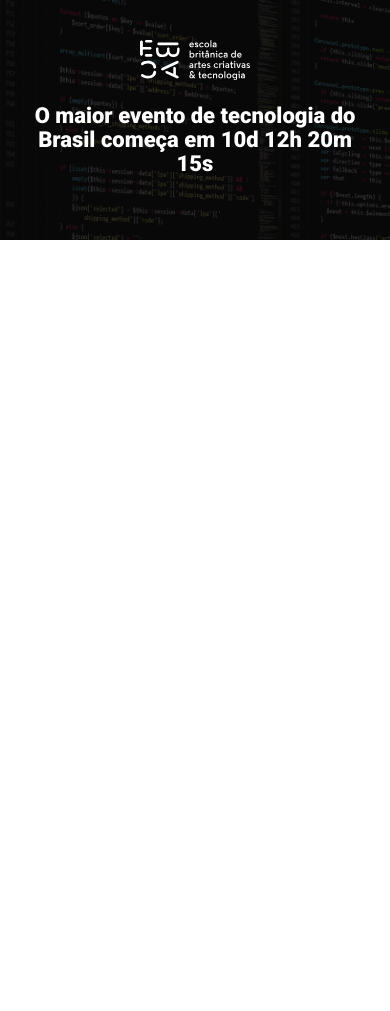
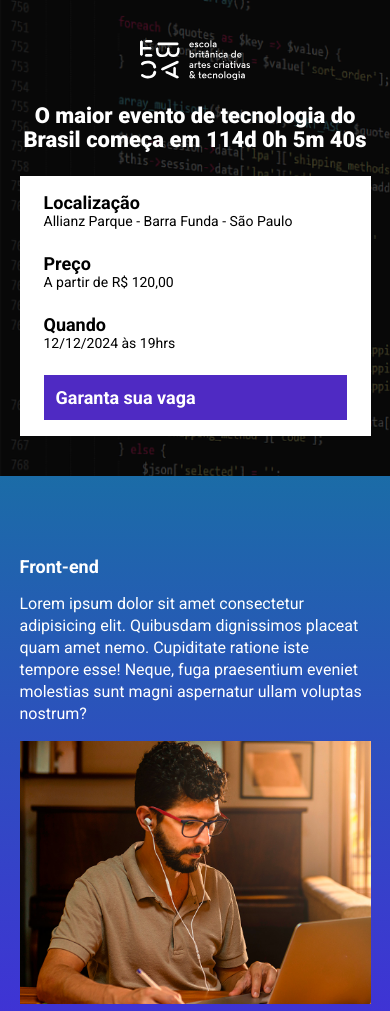
Before and after one commit to LSH2k/ebac-tech-talks, a website built with Parcel: page src/index.html in a window 390 px wide. Shown: the top 1011 px of the page. Before the commit the page ends 844 px from the top, so only its background shows below. Built offline with nearby package versions, Linux system fonts and the light colour scheme.

Commit message:
criando contagem regressiva

```diff
--- a/package.json
+++ b/package.json
@@ -2,9 +2,9 @@
   "name": "ebac-tech-talks",
   "version": "1.0.0",
   "description": "",
-  "main": "index.js",
   "scripts": {
     "dev": "parcel src/index.html src/styles/main.scss src/scripts/main.js",
+    "build": "parcel build src/index.html",
     "test": "echo \"Error: no test specified\" && exit 1"
   },
   "keywords": [],
--- a/src/index.html
+++ b/src/index.html
@@ -8,17 +8,74 @@
     <link rel="preconnect" href="https://fonts.gstatic.com" crossorigin>
     <link href="https://fonts.googleapis.com/css2?family=Roboto:wght@400;700;900&display=swap" rel="stylesheet">
     <link rel="stylesheet" href="styles/main.scss">
+    <link rel="stylesheet" href="https://unpkg.com/aos@next/dist/aos.css" />
 </head>
 <body>
     <header class="hero">
         <div class="container">
             <img class="hero__logo" src="images/ebac_logo.svg" alt="EBAC">
             <p class="hero__text">
-                O maior evento de tecnologia do Brasil começa em 10d 12h 20m 15s
+                O maior evento de tecnologia do Brasil começa em <span id="contador"></span>
             </p>
+            <div class="infos-bar">
+                <ul class="infos-bar__infos">
+                    <li class="infos-bar__infos__item">
+                        <b>Localização</b>
+                        Allianz Parque - Barra Funda - São Paulo
+                    </li>
+                    <li class="infos-bar__infos__item">
+                        <b>Preço</b>
+                        A partir de R$ 120,00
+                    </li>
+                    <li class="infos-bar__infos__item">
+                        <b>Quando</b>
+                        12/12/2024 às 19hrs
+                    </li>
+                </ul>
+                <a href="#" class="button button--primary">
+                    Garanta sua vaga
+                </a>
+            </div>
         </div>
     </header>
+    <section class="event event--frontend">
+        <div class="container" data-aos="fade-right">
+            <div class="event__details">
+                <h2 class="event__details__title">Front-end</h2>
+                <p class="event__details__description">Lorem ipsum dolor sit amet consectetur adipisicing elit. Quibusdam dignissimos placeat quam amet nemo. Cupiditate ratione iste tempore esse! Neque, fuga praesentium eveniet molestias sunt magni aspernatur ullam voluptas nostrum?</p>
+            </div>
+            <img class="event__image" src="images/frontend.png" alt="Front-end">
+        </div>
+    </section>
+    <section class="event event--ux-ui event--image-left">
+        <div class="container" data-aos="fade-left">
+            <div class="event__details">
+                <h2 class="event__details__title">UX e UI</h2>
+                <p class="event__details__description">Lorem ipsum dolor sit amet consectetur adipisicing elit. Quibusdam dignissimos placeat quam amet nemo. Cupiditate ratione iste tempore esse! Neque, fuga praesentium eveniet molestias sunt magni aspernatur ullam voluptas nostrum?</p>
+            </div>
+            <img class="event__image" src="images/ui-ux.png" alt="UX e UI">
+        </div>
+    </section>
+    <section class="event event--data-science">
+        <div class="container" data-aos="fade-right">
+            <div class="event__details">
+                <h2 class="event__details__title">Data Science</h2>
+                <p class="event__details__description">Lorem ipsum dolor sit amet consectetur adipisicing elit. Quibusdam dignissimos placeat quam amet nemo. Cupiditate ratione iste tempore esse! Neque, fuga praesentium eveniet molestias sunt magni aspernatur ullam voluptas nostrum?</p>
+            </div>
+            <img class="event__image" src="images/data.png" alt="Data Science">
+        </div>
+    </section>
+    <section class="event event--backend event--image-left">
+        <div class="container" data-aos="fade-left">
+            <div class="event__details">
+                <h2 class="event__details__title">Back-end</h2>
+                <p class="event__details__description">Lorem ipsum dolor sit amet consectetur adipisicing elit. Quibusdam dignissimos placeat quam amet nemo. Cupiditate ratione iste tempore esse! Neque, fuga praesentium eveniet molestias sunt magni aspernatur ullam voluptas nostrum?</p>
+            </div>
+            <img class="event__image" src="images/backend.png" alt="Back-end">
+        </div>
+    </section>
 
+    <script src="https://unpkg.com/aos@next/dist/aos.js"></script>
     <script src="scripts/main.js"></script>
 </body>
 </html>
--- a/src/scripts/main.js
+++ b/src/scripts/main.js
@@ -0,0 +1,27 @@
+AOS.init()
+
+const dataEvento = new Date("Dec 12, 2024 19:00:00")
+const timeStampEvento = dataEvento.getTime()
+
+const contagemHoras = setInterval(function() {
+    const agora = new Date()
+    const timeStampAtual = agora.getTime()
+
+    const distanciaEvento = timeStampEvento - timeStampAtual
+
+    const diaEmMs = 1000 * 60 * 60 * 24
+    const horaEmMs = 1000 * 60 * 60
+    const minutoEmMs = 1000 * 60
+
+    const diasProEvento = Math.floor(distanciaEvento / diaEmMs)
+    const horasProEvento = Math.floor((distanciaEvento % diaEmMs) / horaEmMs)
+    const minutosProEvento = Math.floor((distanciaEvento % horaEmMs) / minutoEmMs)
+    const segundosProEvento = Math.floor((distanciaEvento % minutoEmMs) / 1000)
+
+    document.getElementById('contador').innerHTML = `${diasProEvento}d ${horasProEvento}h ${minutosProEvento}m ${segundosProEvento}s`
+
+    if (distanciaEvento < 0) {
+        clearInterval(contagemHoras)
+        document.getElementById('contador').innerHTML = 'Evento expirado'
+    }
+}, 1000)
--- /dev/null
+++ b/src/styles/_event.scss
@@ -0,0 +1,63 @@
+@use 'componentes/variables';
+
+.event {
+    padding: 80px 0;
+
+    &--frontend {
+        background-image: linear-gradient(variables.$blue1, variables.$blue2);
+    }
+
+    &--ux-ui {
+        background-image: linear-gradient(variables.$blue2, variables.$pink);
+    }
+
+    &--data-science {
+        background-image: linear-gradient(variables.$pink, variables.$yellow);
+    }
+
+    &--backend {
+        background-image: linear-gradient(variables.$yellow, variables.$pink);
+    }
+
+    &--image-left {
+        .container {
+            flex-direction: row-reverse;
+        }
+    }
+
+    .container {
+        display: flex;
+        gap: 40px;
+    }
+
+    &__image {
+        max-width: 360px;
+    }
+
+    &__details {
+        &__title {
+            font-size: 18px;
+            font-weight: bold;
+            margin-bottom: 16px;
+        }
+
+        &__description {
+            line-height: 22px;
+        }
+    }
+
+    @media (max-width: 640px) {
+        .container {
+            display: block;
+        }
+
+        &__image {
+            width: 100%;
+        }
+
+        &__details {
+            margin-right: 0;
+            margin-bottom: 16px;
+        }
+    }
+}
--- a/src/styles/_hero.scss
+++ b/src/styles/_hero.scss
@@ -1,3 +1,5 @@
+@use 'componentes/variables';
+
 .hero {
     padding-top: 64px;
     padding-bottom: 100px;
@@ -16,7 +18,7 @@
         left: 0;
         width: 100%;
         height: 100%;
-        background-color: black;
+        background-color: variables.$secondaryTextColor;
         content: '';
         opacity: .7;
     }
--- /dev/null
+++ b/src/styles/componentes/_buttons.scss
@@ -0,0 +1,26 @@
+@use 'variables';
+
+
+.button {
+    padding: 12px;
+    font-size: 18px;
+    font-weight: bold;
+    text-decoration: none;
+    text-align: center;
+    white-space: nowrap;
+
+    &--primary {
+        color: white;
+        background-color: variables.$purple;
+    }
+
+    @media (max-width: 640px) {
+        display: block;
+        width: 100%;
+    }
+
+    @media (max-width: 1024px) {
+        display: flex;
+        align-items: center;
+    }
+}
--- /dev/null
+++ b/src/styles/componentes/_infos_bar.scss
@@ -0,0 +1,42 @@
+@use 'variables';
+
+.infos-bar {
+    padding: 16px 24px;
+    background-color: variables.$textColor;
+    display: flex;
+    justify-content: space-between;
+
+    &__infos {
+        display: flex;
+        gap: 40px;
+
+        &__item {
+            font-size: 14px;
+            color: variables.$secondaryTextColor;
+
+            b {
+                font-size: 18px;
+                display: block;
+                color: variables.$secondaryTextColor;
+            }
+        }
+    }
+
+    @media (max-width: 640px) {
+        display: block;
+
+        &__infos {
+            display: block;
+
+            &__item {
+                margin-bottom: 24px;
+            }
+        }
+    }
+
+    @media (max-width: 1024px) {
+        &__infos {
+            gap: 16px;
+        }
+    }
+}
--- /dev/null
+++ b/src/styles/componentes/_variables.scss
@@ -0,0 +1,8 @@
+$textColor: white;
+$secondaryTextColor: black;
+
+$blue1: #1b6ca7;
+$blue2: #442bdb;
+$pink: #89223b;
+$yellow: #9c791d;
+$purple: #4f2ac3;
--- a/src/styles/main.scss
+++ b/src/styles/main.scss
@@ -1,11 +1,17 @@
 @use 'hero';
+@use 'event';
+@use 'componentes/infos_bar';
+@use 'componentes/buttons';
+@use 'componentes/variables';
+
 
 * {
     margin: 0;
     padding: 0;
     box-sizing: border-box;
     font-family: Roboto, sans-serif;
-    color: white;
+    color: variables.$textColor;
+    list-style: none;
 }
 
 .container {
```
